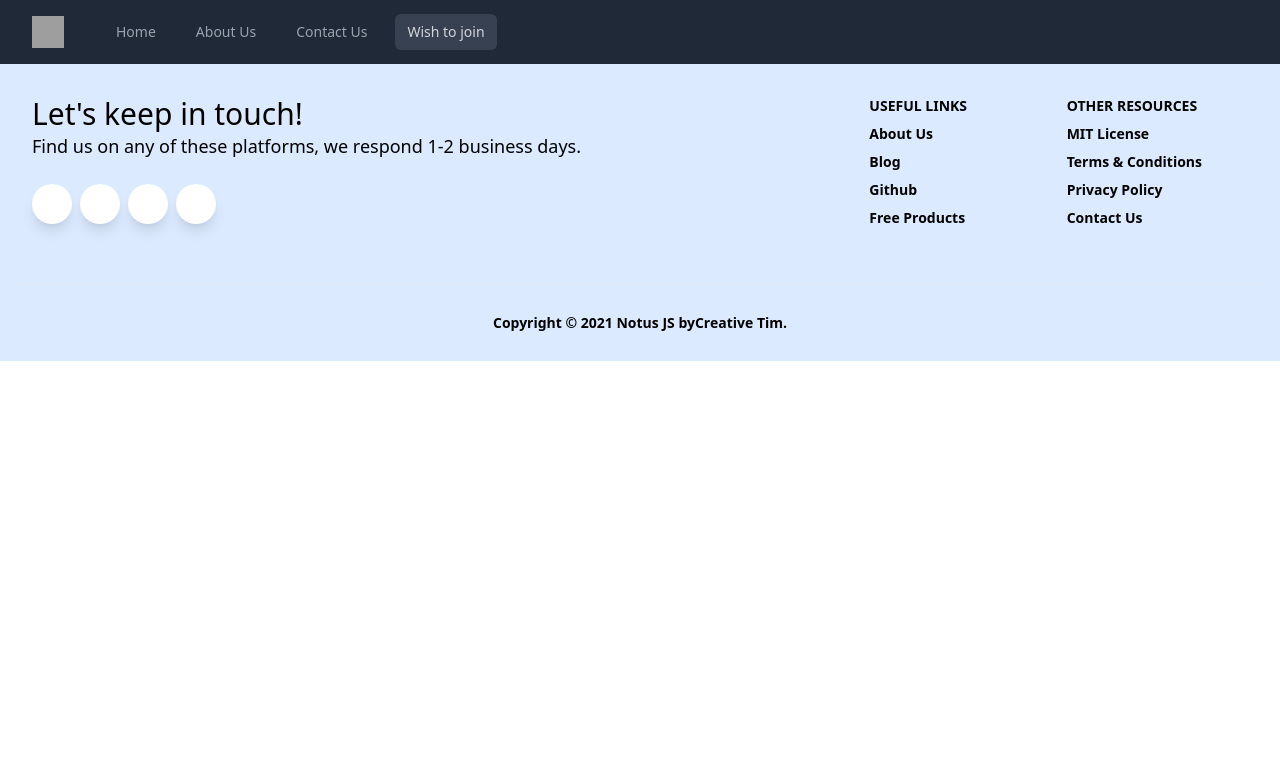
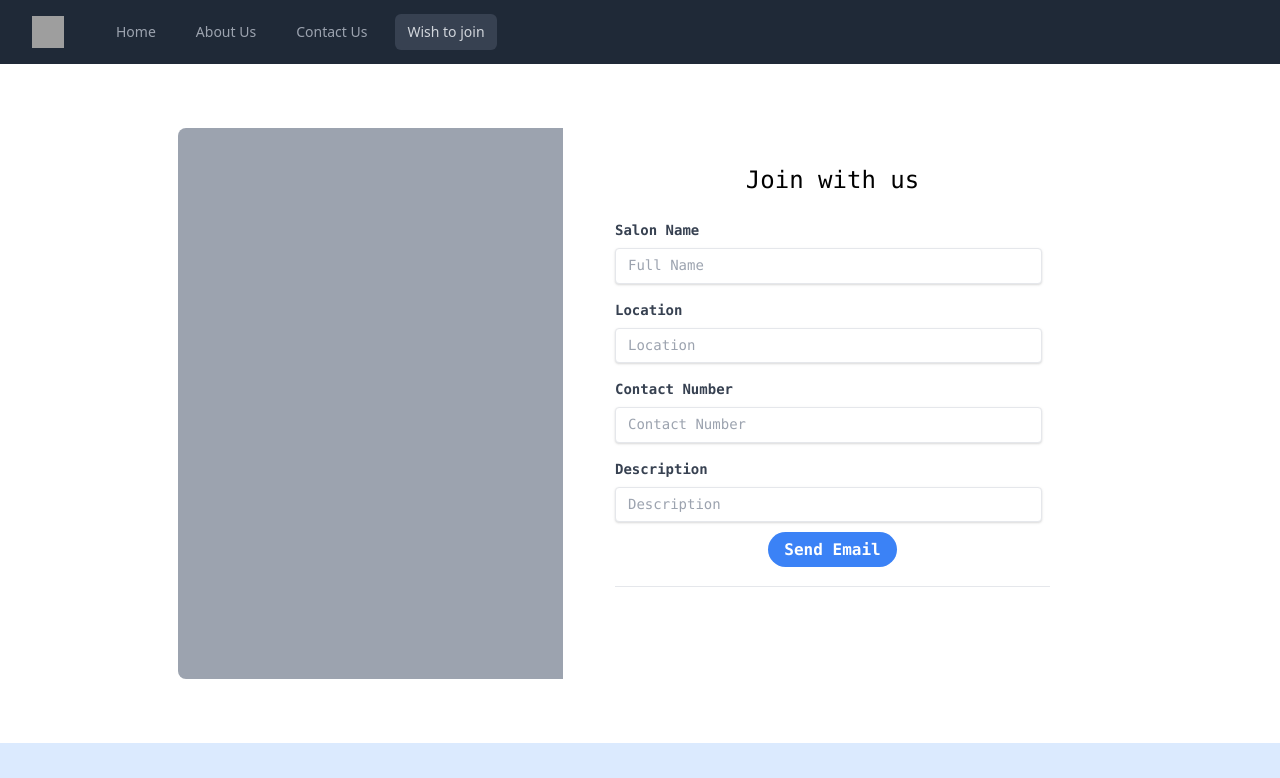
Before and after one commit to Kalz47/end-ecrew, a React (Create React App) app: page /join in a window 1280 px wide. Shown: the top 778 px of the page. Built offline with nearby package versions, Linux system fonts and the light colour scheme; grey boxes are pictures that could not be loaded.

Commit message:
add:mailto

```diff
--- a/src/App.js
+++ b/src/App.js
@@ -6,6 +6,7 @@ import About from "./Client/Pages/About/index";
 import ContactUs from "./Client/Pages/ContactUs/index";
 import Footer from "./Client/Components/Footer";
 import AdminHome from "./Admin/Pages/AdminHome";
+import Join from "./Client/Pages/Join";
 
 function App() {
   return (
@@ -17,6 +18,7 @@ function App() {
           <Route path="/about" element={<About />} />
           <Route path="/contact" element={<ContactUs />} />
           <Route path="/adminHome" element={<AdminHome />} />
+          <Route path="/join" element={<Join />} />
         </Routes>
         <Footer />
       </BrowserRouter>
--- /dev/null
+++ b/src/Client/Pages/Join/index.js
@@ -0,0 +1,139 @@
+import React, { useState } from "react";
+import { Link } from "react-router-dom";
+
+export default function Join() {
+  const [data, setData] = useState({
+    name: "",
+    location: "",
+    contactNo: "",
+    description: "",
+  });
+
+  const { name, location, contactNo, description } = data;
+
+  const handleChange = (e) => {
+    setData({ ...data, [e.target.name]: e.target.value });
+  };
+
+  const ButtonMailto = ({ mailto, label }) => {
+    return (
+      <Link
+        className="w-full px-4 py-2 font-bold text-white bg-blue-500 rounded-full hover:bg-blue-700 focus:outline-none focus:shadow-outline"
+        to="#"
+        onClick={(e) => {
+          window.location = mailto;
+          e.preventDefault();
+        }}
+      >
+        {label}
+      </Link>
+    );
+  };
+
+  return (
+    <div>
+      <div className="font-mono py-4">
+        <div className="container mx-auto">
+          <div className="flex justify-center px-6 my-12">
+            <div className="w-full xl:w-3/4 lg:w-11/12 flex">
+              <div
+                className="w-full h-auto bg-gray-400 hidden lg:block lg:w-5/12 bg-cover rounded-l-lg"
+                // style="background-image: url('https://source.unsplash.com/Mv9hjnEUHR4/600x800')"
+              ></div>
+              <div className="w-full lg:w-7/12 bg-white p-5 rounded-lg lg:rounded-l-none">
+                <h3 className="pt-4 text-2xl text-center">Join with us</h3>
+                <form className="px-8 pt-6 pb-8 mb-4 bg-white rounded">
+                  <div className="mb-4 md:mr-2 ">
+                    <label
+                      className="block mb-2 text-sm font-bold text-gray-700"
+                      for="firstName"
+                    >
+                      Salon Name{" "}
+                    </label>
+                    <input
+                      className="w-full px-3 py-2 text-sm leading-tight text-gray-700 border rounded shadow appearance-none focus:outline-none focus:shadow-outline"
+                      id="firstName"
+                      type="text"
+                      name="name"
+                      value={name}
+                      placeholder="Full Name"
+                      onChange={handleChange}
+                    />
+                  </div>
+
+                  <div className="mb-4 md:mr-2 ">
+                    <label
+                      className="block mb-2 text-sm font-bold text-gray-700"
+                      for="firstName"
+                    >
+                      Location{" "}
+                    </label>
+                    <input
+                      className="w-full px-3 py-2 text-sm leading-tight text-gray-700 border rounded shadow appearance-none focus:outline-none focus:shadow-outline"
+                      id="firstName"
+                      type="text"
+                      name="location"
+                      value={location}
+                      placeholder="Location"
+                      onChange={handleChange}
+                    />
+                  </div>
+
+                  <div className="mb-4 md:mr-2 ">
+                    <label
+                      className="block mb-2 text-sm font-bold text-gray-700"
+                      for="firstName"
+                    >
+                      Contact Number{" "}
+                    </label>
+                    <input
+                      className="w-full px-3 py-2 text-sm leading-tight text-gray-700 border rounded shadow appearance-none focus:outline-none focus:shadow-outline"
+                      id="firstName"
+                      type="text"
+                      name="contactNo"
+                      value={contactNo}
+                      placeholder="Contact Number"
+                      onChange={handleChange}
+                    />
+                  </div>
+
+                  <div className="mb-4 md:mr-2 ">
+                    <label
+                      className="block mb-2 text-sm font-bold text-gray-700"
+                      for="firstName"
+                    >
+                      Description{" "}
+                    </label>
+                    <input
+                      className="w-full px-3 py-2 text-sm leading-tight text-gray-700 border rounded shadow appearance-none focus:outline-none focus:shadow-outline"
+                      id="firstName"
+                      type="text"
+                      placeholder="Description"
+                      name="description"
+                      value={description}
+                      onChange={handleChange}
+                    />
+                  </div>
+
+                  <div className="mb-6 text-center">
+                    <ButtonMailto
+                      label="Send Email"
+                      mailto={`mailto:kalanaheshan47@gmail.com?body=${JSON.stringify(
+                        data,
+                        null,
+                        4
+                      )}`}
+                    />
+                  </div>
+                  <hr className="mb-6 border-t" />
+                </form>
+              </div>
+            </div>
+          </div>
+        </div>
+      </div>
+    </div>
+  );
+}
+
+//name location contact number decription
```
